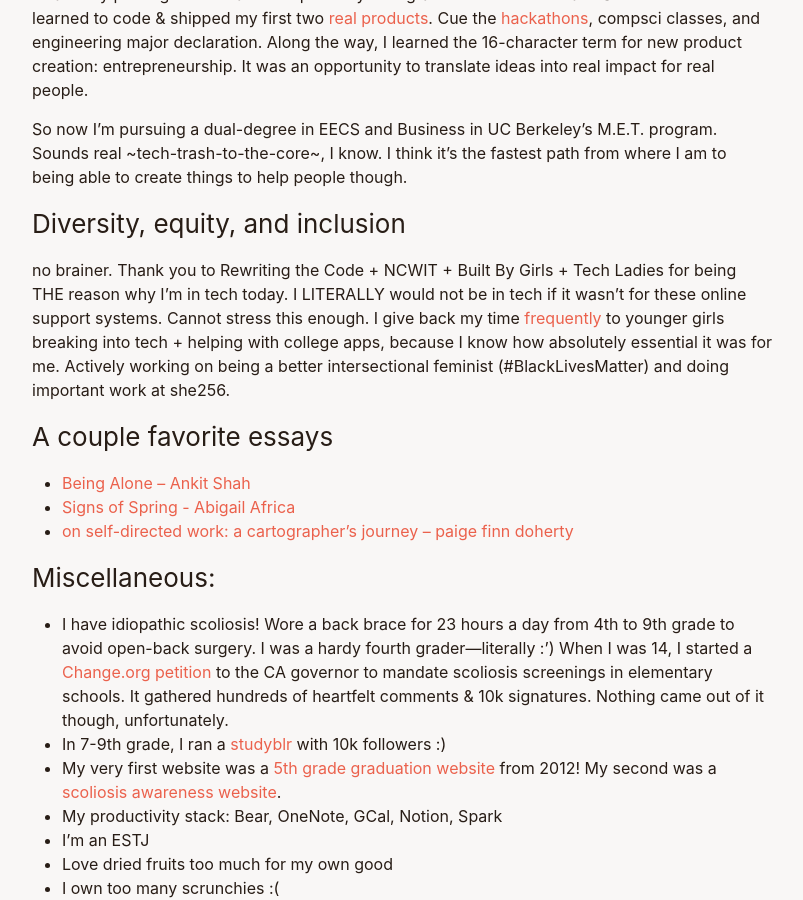
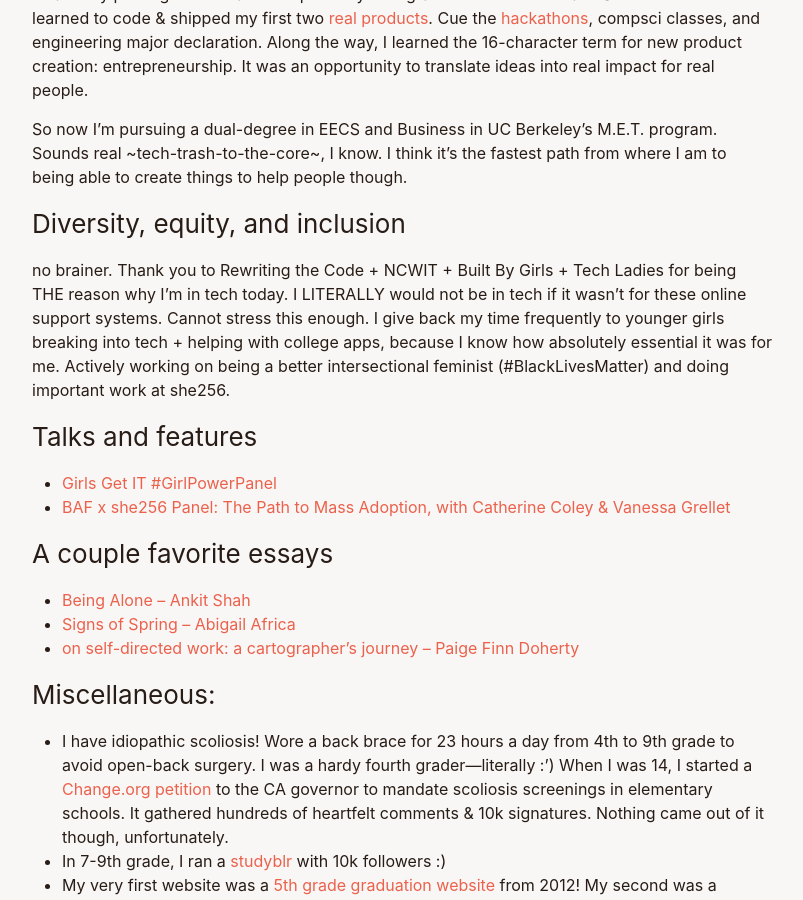
Before and after one commit to kristiehuang/kristiehuang.github.io, a Jekyll site: the page built from more-on-me.markdown, in a window 1280 px wide and 900 px high, scrolled down 1407 px. Shown: the whole window, without its empty margins (238-1041 px from the left). Built offline with Jekyll 4.4.1, drawn with Linux system fonts in a browser that asks for light colours.

Commit message:
Update homepage

```diff
--- a/index.markdown
+++ b/index.markdown
@@ -19,7 +19,7 @@
 * Research & content intern @ [Pantera Capital](https://www.panteracapital.com/).
 * Bettering the blockchain space as Operations Lead @ [she256][#she256]. Working on a [jobs platform for underrepresented groups in blockchain + community engagement](https://medium.com/she-256/announcing-the-she256-job-board-beta-launch-9709d3c3e107).
 * Doing homework sets to get my degree in EECS + Business @ [UC Berkeley Management, Entrepreneurship, and Technology Program](http://met.berkeley.edu/).
-* Reading, journaling, painting, going on walks, trying to be better at [being alone](https://www.ankit.fyi/being-alone) this quarantine season.
+* [Reading](https://www.goodreads.com/kristiehhh), [exploring new trails](https://www.strava.com/athletes/19298552), journaling, painting, plant-caretaking, trying to be better at [being alone](https://www.ankit.fyi/being-alone) this quarantine season.
 * WFH from not-home - Berkeley, CA!
 
 Most recently, iOS engineering intern @ Facebook, building a [payments app to split donations to nonprofits](https://github.com/kristiehuang/Basket-Donation-Payments). Previously, product design intern at [7QUBES](https://www.7qubes.com/our-work/pay8fwd), cofounded a fashion tech venture, built and launched two [iOS](http://tinyurl.com/cloudcloset) [apps](http://tinyurl.com/airtimeevents) to the App Store, and managed a [creative magazine](https://issuu.com/pandorasbox.gunn). 10+ years of [art](https://www.behance.net/gallery/72001185/Kristie-Huang-Art-Portfolio).
@@ -30,6 +30,6 @@
 Here’s my [résumé](https://drive.google.com/file/d/0B2rlie9ZaAG4UjcyVTJ3b2xiZzA/view).
 
 ## Contact
-I love meeting new people! If you’ve read this far, please say hi :) Let’s chat about anything from payment networks to creative magazines to houseplants.
+I love meeting new people! If you’ve read this far, please say hi :) Let’s chat about anything from payment networks, to wellness, to boybands.
 
 [#she256]: http://she256.org/
--- a/more-on-me.markdown
+++ b/more-on-me.markdown
@@ -30,13 +30,17 @@
 
 ### Diversity, equity, and inclusion
 no brainer.
-Thank you to Rewriting the Code + NCWIT + Built By Girls + Tech Ladies for being THE reason why I'm in tech today. I LITERALLY would not be in tech if it wasn't for these online support systems. Cannot stress this enough. I give back my time [frequently](https://www.instagram.com/p/CBbVHmalvQj/) to younger girls breaking into tech + helping with college apps, because I know how absolutely essential it was for me.
+Thank you to Rewriting the Code + NCWIT + Built By Girls + Tech Ladies for being THE reason why I'm in tech today. I LITERALLY would not be in tech if it wasn't for these online support systems. Cannot stress this enough. I give back my time frequently to younger girls breaking into tech + helping with college apps, because I know how absolutely essential it was for me.
 Actively working on being a better intersectional feminist (#BlackLivesMatter) and doing important work at she256.
+
+### Talks and features
+* [Girls Get IT #GirlPowerPanel](https://www.instagram.com/p/CBbVHmalvQj/)
+* [BAF x she256 Panel: The Path to Mass Adoption, with Catherine Coley & Vanessa Grellet](https://www.youtube.com/watch?v=f3i9kItUi-k&t=73s)
 
 ### A couple favorite essays
 * [Being Alone – Ankit Shah](https://www.ankit.fyi/being-alone)
-* [Signs of Spring - Abigail Africa](https://app.sparkmailapp.com/web-share/9OJcHD2jn-v0gPAjRfG_phaW3Hbz4gTEOzHm694E)
-* [on self-directed work: a cartographer’s journey – paige finn doherty](https://paigefinndoherty.com/2020/10/13/on-self-directed-work-a-cartographers-journey/)
+* [Signs of Spring – Abigail Africa](https://app.sparkmailapp.com/web-share/9OJcHD2jn-v0gPAjRfG_phaW3Hbz4gTEOzHm694E)
+* [on self-directed work: a cartographer’s journey – Paige Finn Doherty](https://paigefinndoherty.com/2020/10/13/on-self-directed-work-a-cartographers-journey/)
 
 ### Miscellaneous:
 
```
